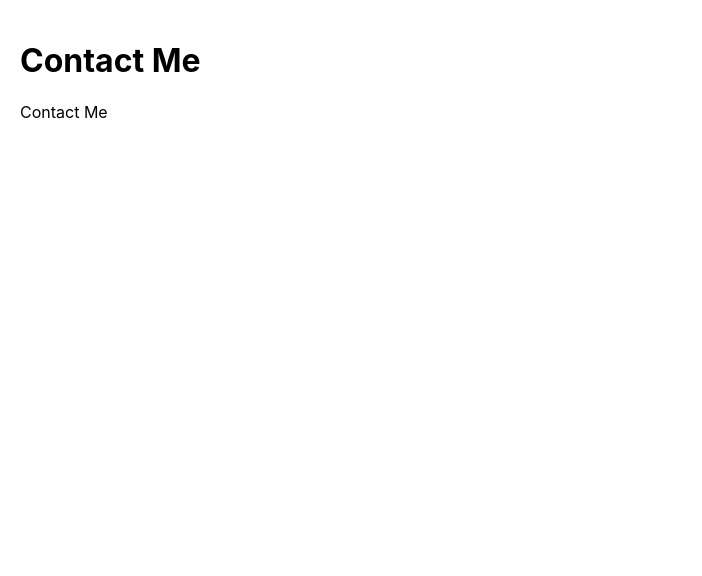
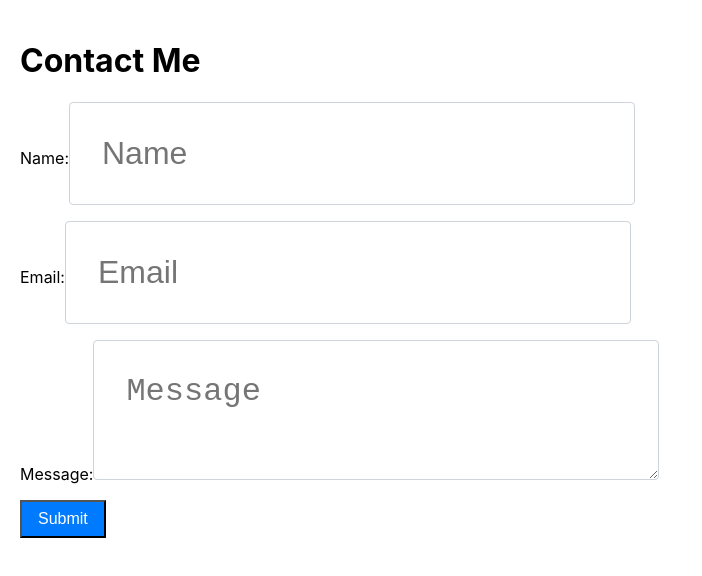
Before and after one commit to Arspeke8/20-react-portfolio, a React (Create React App) app: page /contact in a window 1280 px wide. Shown: the top 576 px of the page, without its empty margins (0-702 px from the left). Built offline with nearby package versions, Linux system fonts and the light colour scheme.

Commit message:
added contact form

```diff
--- a/package.json
+++ b/package.json
@@ -6,11 +6,13 @@
     "@testing-library/jest-dom": "^5.16.5",
     "@testing-library/react": "^13.4.0",
     "@testing-library/user-event": "^13.5.0",
+    "formik": "^2.2.9",
     "react": "^18.2.0",
     "react-dom": "^18.2.0",
     "react-router-dom": "^6.6.2",
     "react-scripts": "5.0.1",
-    "web-vitals": "^2.1.4"
+    "web-vitals": "^2.1.4",
+    "yup": "^0.32.11"
   },
   "scripts": {
     "start": "react-scripts start",
--- /dev/null
+++ b/src/components/ContactForm.js
@@ -0,0 +1,46 @@
+import React from 'react';
+import { Formik, Form, Field, ErrorMessage } from 'formik';
+import * as Yup from 'yup';
+import './contactform.css';
+
+const ContactForm = () => {
+  return (
+    <Formik
+      initialValues={{ name: '', email: '', message: '' }}
+      validationSchema={Yup.object({
+        name: Yup.string().required('Name is required'),
+        email: Yup.string().email('Invalid email address').required('Email is required'),
+        message: Yup.string().required('Message is required'),
+      })}
+      onSubmit={(values, { setSubmitting }) => {
+        // handle form submit here
+        setSubmitting(false);
+      }}
+    >
+      {({ isSubmitting }) => (
+        <Form>
+          <div className="form-group">
+            <label htmlFor="name">Name:</label>
+            <Field name="name" type="text" className="form-control" placeholder="Name" />
+            <ErrorMessage name="name" component="div" className="error-message" />
+          </div>
+          <div className="form-group">
+            <label htmlFor="email">Email:</label>
+            <Field name="email" type="email" className="form-control" placeholder="Email" />
+            <ErrorMessage name="email" component="div" className="error-message" />
+          </div>
+          <div className="form-group">
+            <label htmlFor="message">Message:</label>
+            <Field name="message" component="textarea" className="form-control" placeholder="Message" />
+            <ErrorMessage name="message" component="div" className="error-message" />
+          </div>
+          <button type="submit" className="btn btn-primary" disabled={isSubmitting}>
+            Submit
+          </button>
+        </Form>
+      )}
+    </Formik>
+  );
+};
+
+export default ContactForm;
--- a/src/components/contact.js
+++ b/src/components/contact.js
@@ -1,12 +1,11 @@
 import React from 'react';
+import ContactForm from './ContactForm';
 
 function Contact() {
   return (
     <div>
       <h1>Contact Me</h1>
-      <p>
-        Contact Me
-      </p>
+        <ContactForm />
     </div>
   );
 }
--- /dev/null
+++ b/src/components/contactform.css
@@ -0,0 +1,40 @@
+.form-group {
+    margin-bottom: 1rem;
+  }
+
+  .form-control {
+    width: 500px;
+    padding: 2rem;
+    font-size: 2rem;
+    border-radius: 0.25rem;
+    border: 1px solid #ced4da;
+  }
+
+  .error-message {
+    color: red;
+    font-size: 0.8rem;
+  }
+
+  .btn {
+    padding: 0.5rem 1rem;
+    font-size: 1rem;
+    border-radius: 0.
+    25rem;
+    background-color: #007bff;
+    color: #fff;
+    }
+
+    .btn:hover,
+    .btn:focus {
+    background-color: #0069d9;
+    color: #fff;
+    text-decoration: none;
+    }
+
+    /* textarea.form-control{
+      width: 50%;
+      height: 120px;
+      font-size: 1rem;
+    }
+
+     */
```
Also changed, not shown: 1 other file (tests, documents, lock files or other folders).
